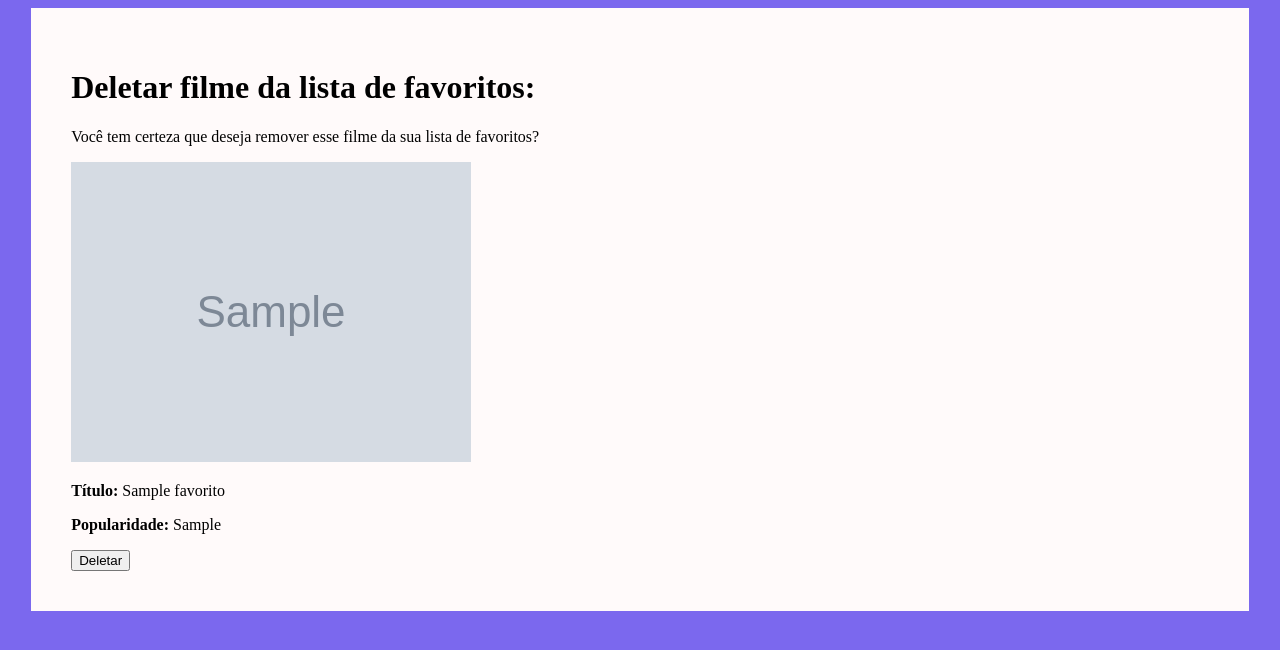
After one commit to matheusvcv/portal-filmes, a PHP site: page /deletar.php?id=1 in a window 1280 px wide. The commit adds this page. Shown: the top 650 px of the page. Run offline with PHP 8.4, Linux system fonts and the light colour scheme; the visitor is signed in with stand-in values (Sample User, id 1); tables that the repository leaves empty or names only in its code hold one stand-in row (values such as "Sample post"); grey boxes marked "Sample" are stand-in pictures.

Commit message:
Desenvolvida função de deletar filmes da lista de favoritos

```diff
--- /dev/null
+++ b/deletar.php
@@ -0,0 +1,50 @@
+<?php
+
+require "protect.php";
+require "src/conexao.php";
+require "src/filme.php";
+
+$filme = New Filme($conexao);
+$mostrar = $filme->exibeFilmeInd($_GET['id']);
+
+if($_SERVER['REQUEST_METHOD'] === 'POST'){
+
+	$deletar = $filme->deletaFilmesFav($_GET['id'], $_SESSION['id']);
+
+	header('Location: lista-fav.php');
+}
+
+?>
+<!DOCTYPE html>
+<html>
+<head>
+	<meta charset="utf-8">
+	<meta name="viewport" width="device-width initial-scale=1.0">
+	<link rel="stylesheet" type="text/css" href="style.css">
+	<title>Deletar</title>
+</head>
+<body>
+	<div id="container">
+	<h1>Deletar filme da lista de favoritos:</h1>
+
+	<p>Você tem certeza que deseja remover esse filme da sua lista de favoritos?</p>
+
+		<?php foreach($mostrar as $filme): ?>
+
+			<p><img src="<?php echo $filme['imagem']; ?>"></p>
+
+			<p><strong>Título:</strong> <?php echo $filme['titulo']; ?></p>
+
+			<p><strong>Popularidade:</strong> <?php echo $filme['popularidade']; ?></p>
+
+		<?php endforeach; ?>
+
+		<form method="POST" action="">
+			<input type="hidden" name="id" value="<?php echo $_GET['id'] ?>">
+			<input type="hidden" name="id_usuario" value="<?php echo $_SESSION['id']; ?>">
+			<input type="submit" value="Deletar">
+		</form>
+
+	</div>
+</body>
+</html>
--- a/filmes.php
+++ b/filmes.php
@@ -63,7 +63,7 @@ require "protect.php";
 
 							<input type="hidden" name="popularidade" value="<?php echo $resultado->popularity; ?>">
 
-							<input type="submit" value="Adicionar Favoritos">
+							<p><input type="submit" value="Adicionar Favoritos"></p>
 
 						</p><br>
 
--- a/lista-fav.php
+++ b/lista-fav.php
@@ -31,6 +31,7 @@ $favoritos = $exibeFav->exibeFilmesFav($_SESSION['id']);
 			<img src="<?php echo $favorito['imagem']; ?>">
 			<p><?php echo $favorito['titulo']; ?></p>
 			<p><?php echo $favorito['popularidade']; ?></p>
+			<p><a href="deletar.php?id=<?php echo $favorito['id']; ?>"><button>Remover</button></a><p>
 		</p>
 			<?php endforeach; ?>
 		<br><a href="inicio.php"><button>Voltar</button></a>
--- a/src/filme.php
+++ b/src/filme.php
@@ -30,6 +30,24 @@ require "conexao.php";
 			return $favoritos;
 		}
 
+		public function exibeFilmeInd(int $id): array
+		{
+			$exibe = $this->conexao->query("SELECT * FROM favoritos WHERE id = $id");
+
+			$filme = $exibe-> fetch_all(MYSQLI_ASSOC);
+
+			return $filme;
+		}
+
+		public function deletaFilmesFav(int $id, int $id_usuario): void
+		{
+			$deletaFav = $this->conexao->prepare("DELETE FROM favoritos WHERE id = ? AND id_usuario = ?");
+
+			$deletaFav-> bind_param('ii', $id, $id_usuario);
+
+			$deletaFav->execute();
+		}
+
 
 
 	}
```
Also changed, not shown: img/delete.png (added).
